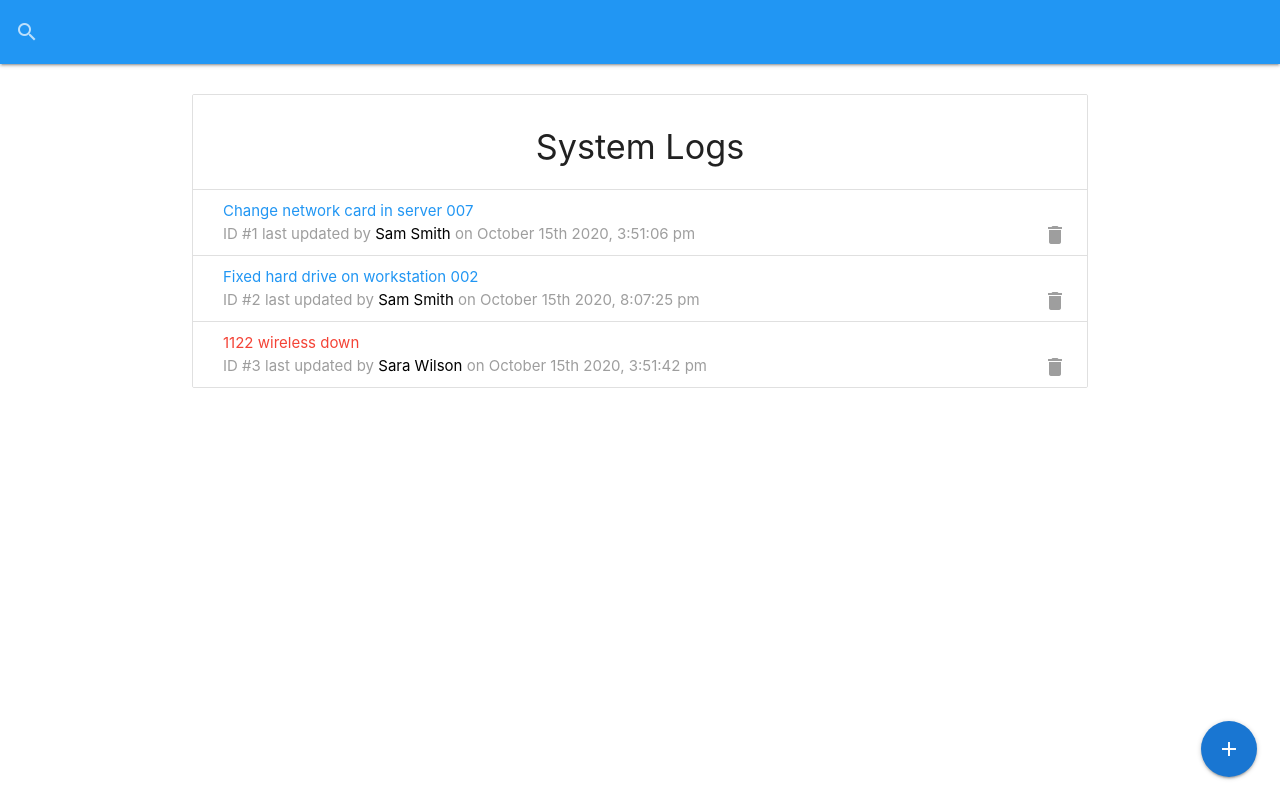
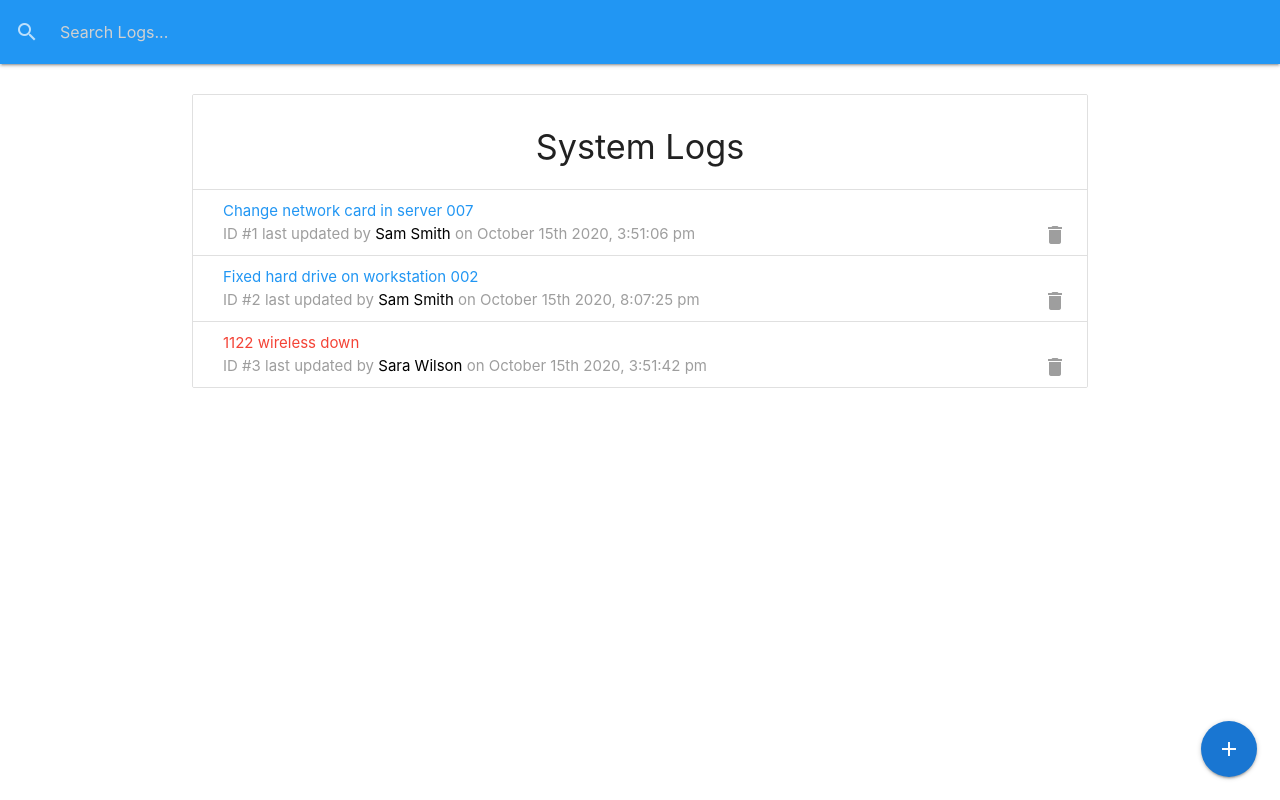
Before and after one commit to meregrubbs/it-logger, a React (Create React App) app: page / in a window 1280 px wide. Built offline with nearby package versions, Linux system fonts and the light colour scheme; data requests are answered from the project's data file.

Commit message:
search logs action

```diff
--- a/src/actions/logActions.js
+++ b/src/actions/logActions.js
@@ -6,7 +6,8 @@ import {
   DELETE_LOG,
   UPDATE_LOG,
   SET_CURRENT,
-  CLEAR_CURRENT
+  CLEAR_CURRENT,
+  SEARCH_LOGS
 } from './types';
 
 // Get Logs from server
@@ -103,6 +104,26 @@ export const updateLog = log => async dispatch => {
   }
 };
 
+// Search server logs
+export const searchLogs = text => async dispatch => {
+  try {
+    setLoading();
+
+    const res = await fetch(`/logs?q=${text}`);
+    const data = await res.json();
+
+    dispatch({
+      type: SEARCH_LOGS,
+      payload: data
+    });
+  } catch (error) {
+    dispatch({
+      type: LOGS_ERROR,
+      payload: error.response.data
+    });
+  }
+};
+
 // Set current log
 export const setCurrent = log => {
   return {
--- a/src/components/layout/SearchBar.js
+++ b/src/components/layout/SearchBar.js
@@ -1,12 +1,27 @@
-import React from 'react';
+import React, { useRef } from 'react';
+import { connect } from 'react-redux';
+import PropTypes from 'prop-types';
+import { searchLogs } from '../../actions/logActions';
 
-const SearchBar = () => {
+const SearchBar = ({ searchLogs }) => {
+  const text = useRef('');
+
+  const onChange = e => {
+    searchLogs(text.current.value);
+  };
+
   return (
     <nav style={{ marginBottom: '30px' }} className='blue'>
       <div className='nav-wrapper'>
         <form>
           <div className='input-field'>
-            <input id='search' type='search' required />
+            <input
+              id='search'
+              type='search'
+              placeholder='Search Logs...'
+              ref={text}
+              onChange={onChange}
+            />
             <label className='label-icon' htmlFor='search'>
               <i className='material-icons'>search</i>
             </label>
@@ -18,4 +33,8 @@ const SearchBar = () => {
   );
 };
 
-export default SearchBar;
+SearchBar.propTypes = {
+  searchLogs: PropTypes.func.isRequired
+};
+
+export default connect(null, { searchLogs })(SearchBar);
--- a/src/reducers/logReducer.js
+++ b/src/reducers/logReducer.js
@@ -6,7 +6,8 @@ import {
   DELETE_LOG,
   SET_CURRENT,
   CLEAR_CURRENT,
-  UPDATE_LOG
+  UPDATE_LOG,
+  SEARCH_LOGS
 } from '../actions/types';
 
 const initialState = {
@@ -43,6 +44,11 @@ export default (state = initialState, action) => {
           log.id === action.payload.id ? action.payload : log
         )
       };
+    case SEARCH_LOGS:
+      return {
+        ...state,
+        logs: action.payload
+      };
     case SET_CURRENT:
       return {
         ...state,
```
